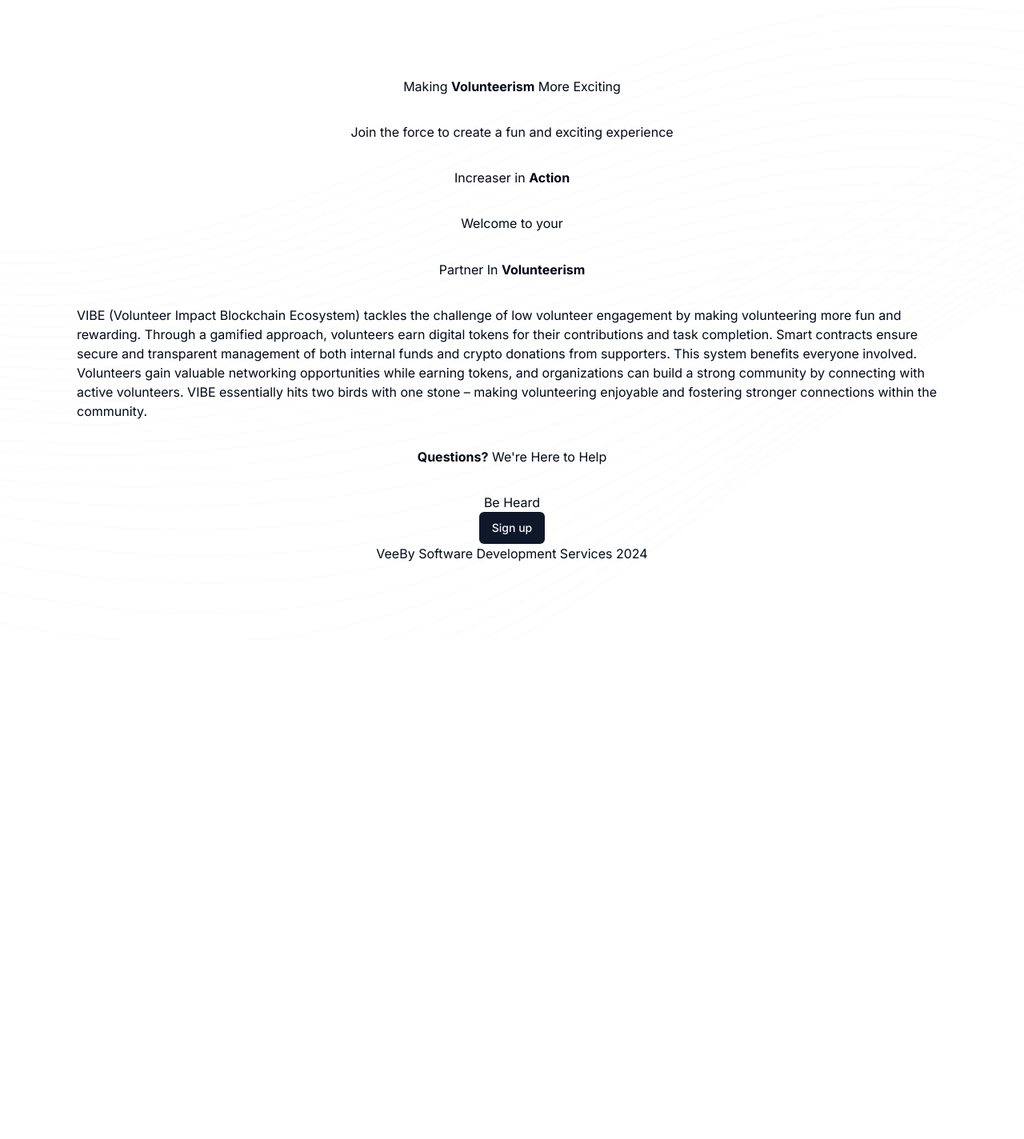
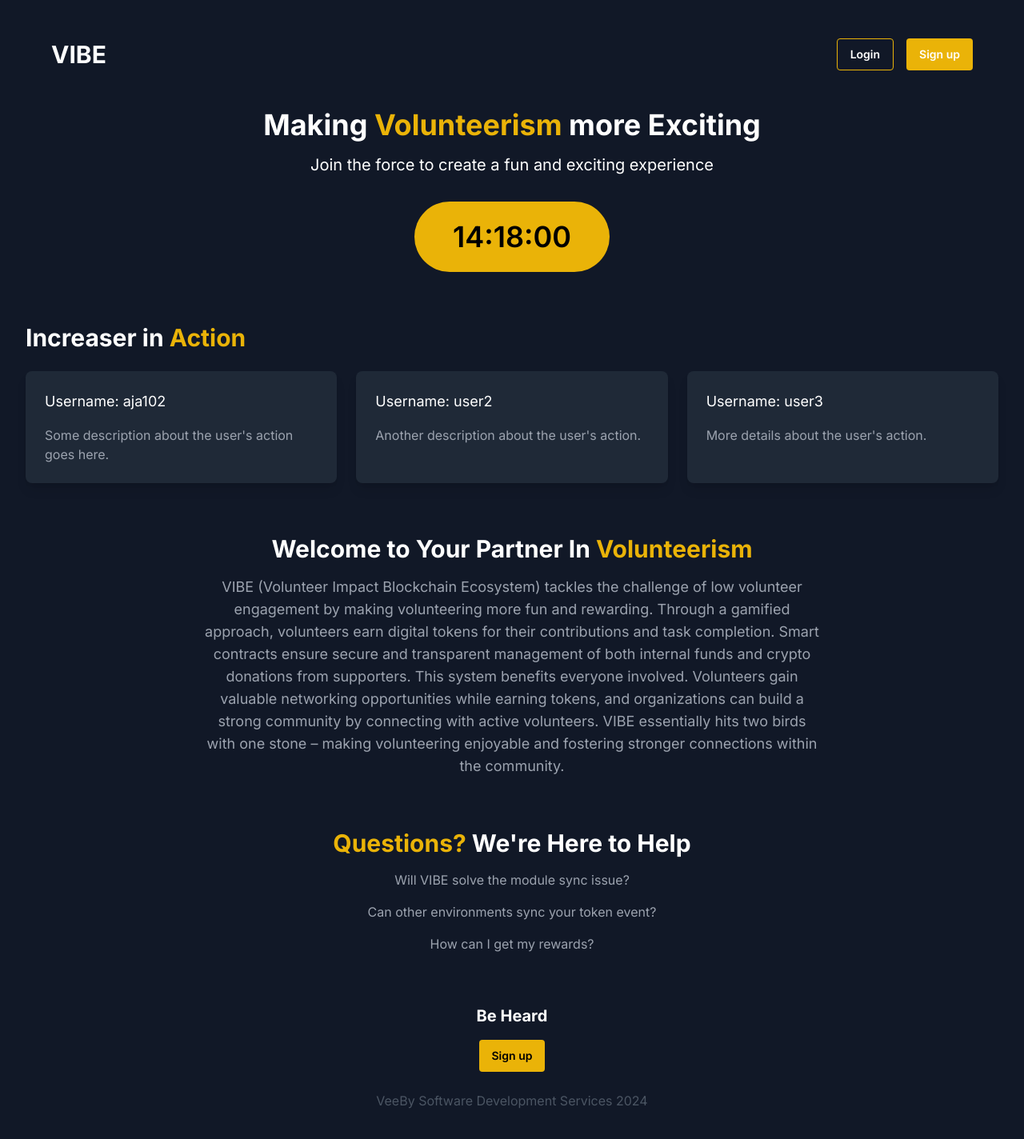
Before and after one commit to Rikitty/IThinkHackathon, a Next.js app in the folder src/VIBE_frontend/: page / in a window 1280 px wide. Shown: the top 1424 px of the page at 80% size. Before the commit the page ends 800 px from the top, so only its background shows below. Built offline with nearby package versions, Linux system fonts and the light colour scheme.

Commit message:
update welcome page UI

```diff
--- a/src/VIBE_frontend/src/app/page.tsx
+++ b/src/VIBE_frontend/src/app/page.tsx
@@ -2,20 +2,74 @@ import { Button } from "@/components/ui/button";
 
 export default function Home() {
   return (
-    <main className="flex min-h-screen flex-col items-center justify-between p-24">
-      {/* <img src={imageSrc} alt="Volunteerism Image" className="image-style" /> */}
-      <p>Making <b>Volunteerism</b> More Exciting</p>
-      <p>Join the force to create a fun and exciting experience</p>
-      <p>Increaser in <b>Action</b></p>
-      <p>Welcome to your</p>
-      <p>Partner In <b>Volunteerism</b></p>
-      <p>VIBE (Volunteer Impact Blockchain Ecosystem) tackles the challenge of low volunteer engagement by making volunteering more fun and rewarding. Through a gamified approach, volunteers earn digital tokens for their contributions and task completion. Smart contracts ensure secure and transparent management of both internal funds and crypto donations from supporters. This system benefits everyone involved. Volunteers gain valuable networking opportunities while earning tokens, and organizations can build a strong community by connecting with active volunteers. VIBE essentially hits two birds with one stone – making volunteering enjoyable and fostering stronger connections within the community.</p>
-      <p><b>Questions?</b> We're Here to Help</p>
-      <div className="flex flex-col items-center">
-        <p>Be Heard</p>
-        <Button>Sign up</Button>
-        <p>VeeBy Software Development Services 2024</p>
-      </div>
+    <main className="min-h-screen bg-gray-900 text-white flex flex-col items-center justify-between p-8">
+      {/* Header Section */}
+      <header className="w-full flex justify-between items-center py-4 px-8">
+        <h1 className="text-3xl font-bold text-white">VIBE</h1>
+        <div className="flex space-x-4">
+          <Button className="bg-transparent text-white font-semibold border border-yellow-500 hover:bg-yellow-500 hover:text-black px-4 py-2 rounded transition-colors">
+            Login
+          </Button>
+          <Button className="bg-yellow-500 text-white font-semibold px-4 py-2 rounded hover:bg-yellow-600 hover:text-black transition-colors">
+            Sign up
+          </Button>
+        </div>
+      </header>
+
+      {/* Main Content Section */}
+      <section className="text-center my-8">
+        <h2 className="text-4xl font-bold mb-4">Making <span className="text-yellow-500">Volunteerism</span> more Exciting</h2>
+        <p className="text-xl mb-8">Join the force to create a fun and exciting experience</p>
+        <div className="bg-yellow-500 text-black font-semibold text-4xl py-6 px-12 rounded-full inline-block">
+          14:18:00
+        </div>
+      </section>
+
+      {/* Increaser in Action Section */}
+      <section className="my-8">
+        <h3 className="text-3xl font-bold mb-6">Increaser in <span className="text-yellow-500">Action</span></h3>
+        <div className="grid grid-cols-1 md:grid-cols-2 lg:grid-cols-3 gap-6">
+          {/* Repeat for each increaser action card */}
+          <div className="bg-gray-800 p-6 rounded-lg shadow-lg">
+            <p className="text-lg">Username: aja102</p>
+            <p className="text-gray-400 mt-4">Some description about the user's action goes here.</p>
+          </div>
+          <div className="bg-gray-800 p-6 rounded-lg shadow-lg">
+            <p className="text-lg">Username: user2</p>
+            <p className="text-gray-400 mt-4">Another description about the user's action.</p>
+          </div>
+          <div className="bg-gray-800 p-6 rounded-lg shadow-lg">
+            <p className="text-lg">Username: user3</p>
+            <p className="text-gray-400 mt-4">More details about the user's action.</p>
+          </div>
+          {/* Add more cards as needed */}
+        </div>
+      </section>
+
+      {/* Welcome Section */}
+      <section className="my-8 text-center">
+        <h2 className="text-3xl font-bold mb-4">Welcome to Your Partner In <span className="text-yellow-500">Volunteerism</span></h2>
+        <p className="text-gray-400 text-lg max-w-3xl mx-auto">
+          VIBE (Volunteer Impact Blockchain Ecosystem) tackles the challenge of low volunteer engagement by making volunteering more fun and rewarding. Through a gamified approach, volunteers earn digital tokens for their contributions and task completion. Smart contracts ensure secure and transparent management of both internal funds and crypto donations from supporters. This system benefits everyone involved. Volunteers gain valuable networking opportunities while earning tokens, and organizations can build a strong community by connecting with active volunteers. VIBE essentially hits two birds with one stone – making volunteering enjoyable and fostering stronger connections within the community.
+        </p>
+      </section>
+
+      {/* Questions Section */}
+      <section className="my-8 text-center">
+        <h2 className="text-3xl font-bold mb-4"><span className="text-yellow-500">Questions?</span> We're Here to Help</h2>
+        <div className="space-y-4">
+          <p className="text-gray-400">Will VIBE solve the module sync issue?</p>
+          <p className="text-gray-400">Can other environments sync your token event?</p>
+          <p className="text-gray-400">How can I get my rewards?</p>
+        </div>
+      </section>
+
+      {/* Footer Section */}
+      <footer className="my-8 text-center">
+        <p className="text-xl font-bold mb-4">Be Heard</p>
+        <Button className="bg-yellow-500 text-black font-semibold px-4 py-2 rounded">Sign up</Button>
+        <p className="text-gray-600 mt-6">VeeBy Software Development Services 2024</p>
+      </footer>
     </main>
   );
 }
```
